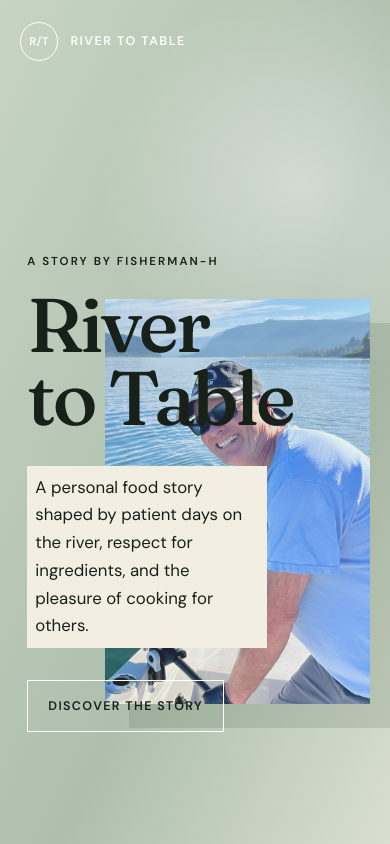
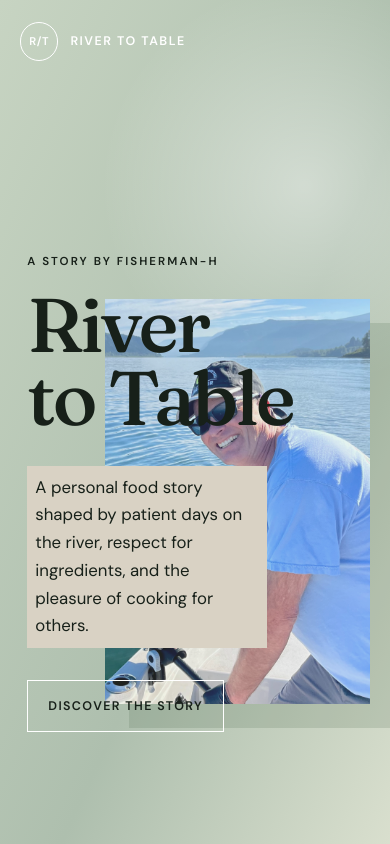
Before and after one commit to hman61/Fisherman-H, a Nuxt app: page / in a window 390 px wide. Shown: the top 844 px of the page. Built offline with nearby package versions, Linux system fonts and the light colour scheme.

Commit message:
changed background color for hero content

```diff
--- a/assets/css/main.css
+++ b/assets/css/main.css
@@ -757,7 +757,7 @@ h2 {
   max-width: 15rem;
   margin: 2rem 0;
   font-size: clamp(1.05rem, 2vw, 1.3rem);
-  background-color: var(--cream);
+  background-color: #d9d2c4;
   padding: 0.5rem;
 }
 
```
